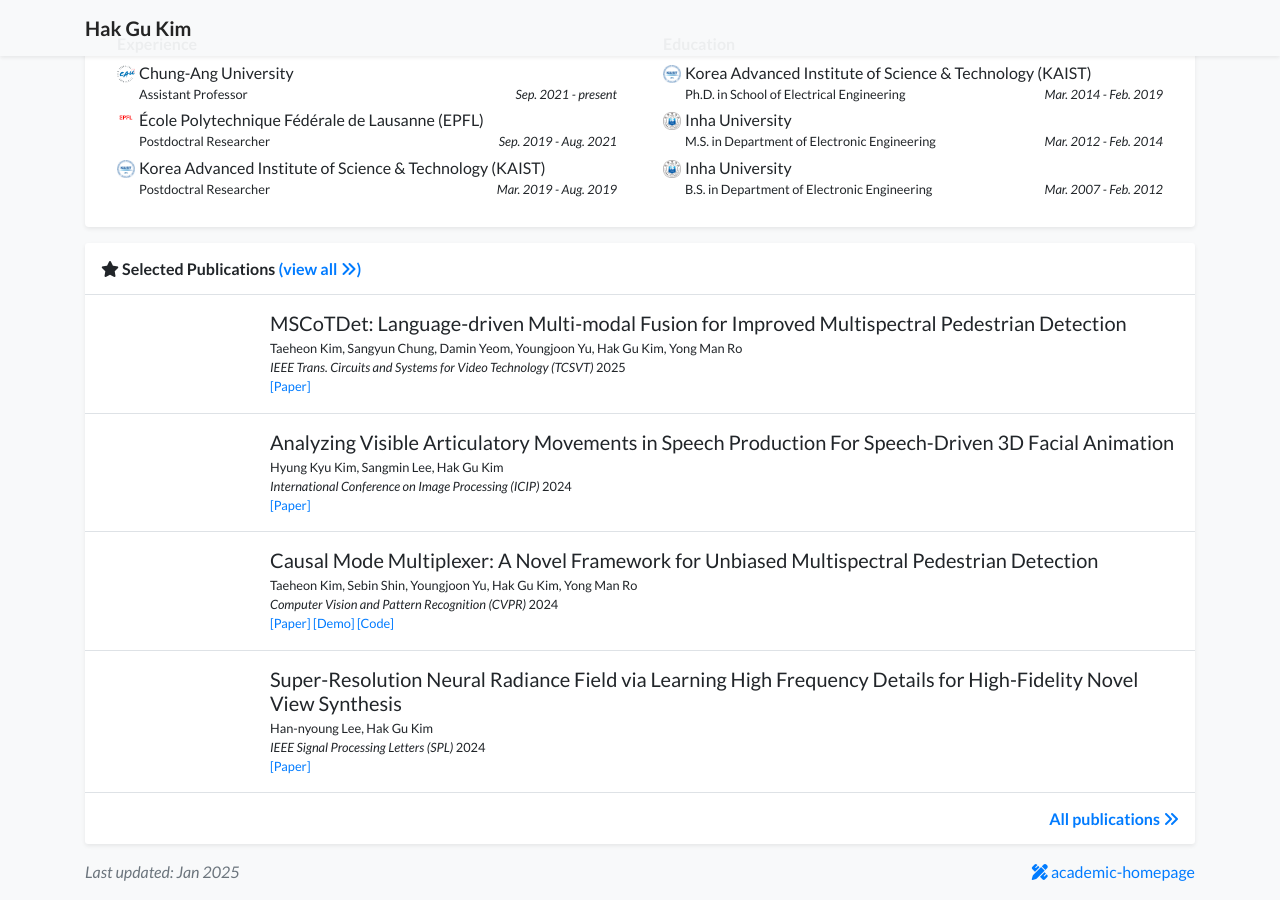
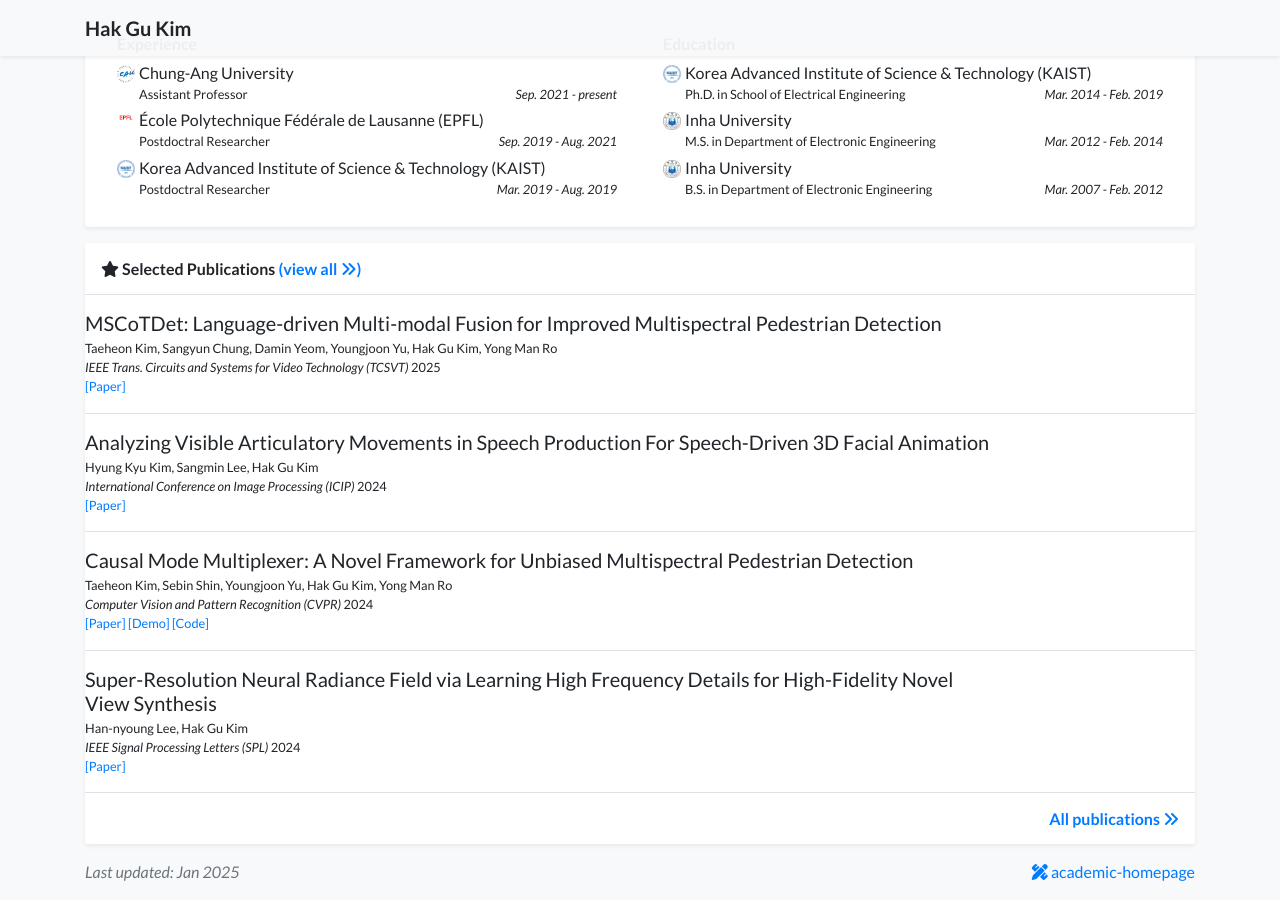
Before and after one commit to hgkimcau/hgkimcau.github.io, a Jekyll site: the page built from index.html, in a window 1280 px wide and 900 px high, scrolled down 703 px. Built offline with Jekyll 4.4.1, drawn with Linux system fonts in a browser that asks for light colours; nearby versions of some CDN libraries; a style sheet for code colours, icons or effects is not loaded.

Commit message:
Update publication_item.html

```diff
--- a/_includes/widgets/publication_item.html
+++ b/_includes/widgets/publication_item.html
@@ -1,13 +1,13 @@
 {% assign item = include.item %}
 <div class="d-none d-md-block">
     <div class="row no-gutters {% unless include.hide_bottom_border %}border-bottom{% endunless %} border-gray">
-        <div class="col-md-3 col-xl-2 mb-md-0 p-md-3">
+        <!-- <div class="col-md-3 col-xl-2 mb-md-0 p-md-3"> -->
             <!-- {%- if item.cover -%}
             <img data-src="{{ item.cover | relative_url }}" alt="{{ item.title }}" class="lazy w-100 rounded-sm" src="{{ '/assets/images/empty_300x200.png' | relative_url }}">
             {%- else -%}
             <svg class="bubble-visual-hash lazy w-100 rounded-sm" data-bubble-visual-hash="{{ item.id }}" viewBox="0 0 300 200"></svg>
             {%- endif -%} -->
-        </div>
+        <!-- </div> -->
         <div class="col-md-9 col-xl-10 p-3 pl-md-0">
             <h5 class="mt-0 mb-1 font-weight-normal">{{ item.title }}</h5>
             <p class="mt-0 mb-0 small">{% include widgets/author_list.html authors=item.authors %}</p>
```
